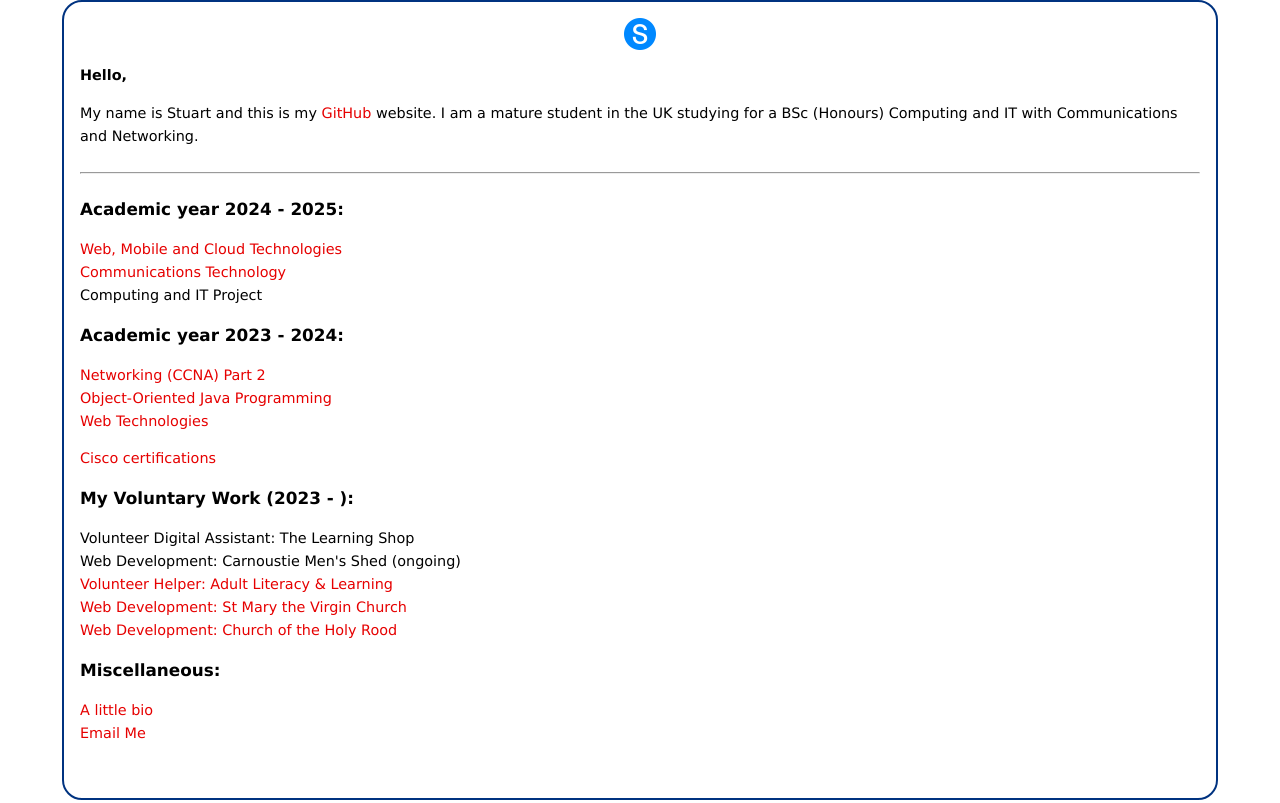
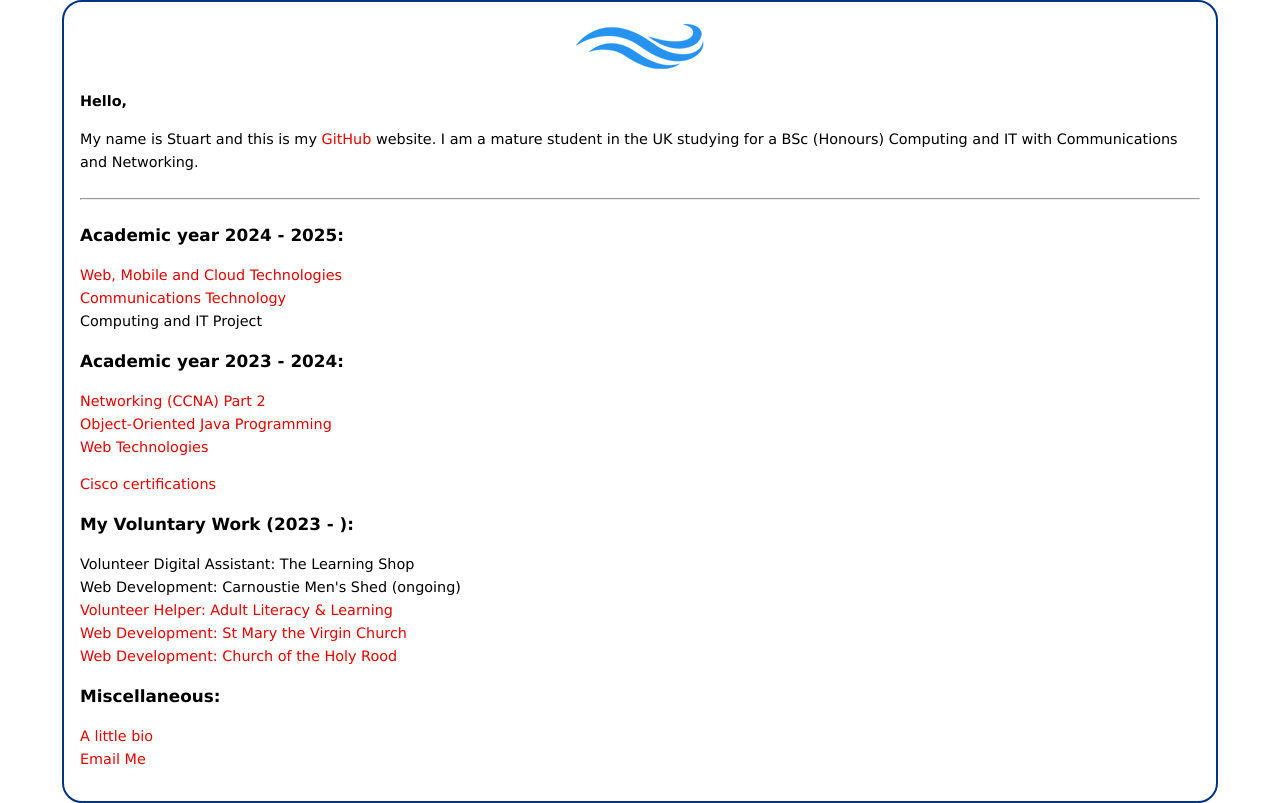
Before and after one commit to stumat1/stumat1.github.io, a plain HTML site: page index.html in a window 1280 px wide. Drawn offline with Linux system fonts and the light colour scheme.

Commit message:
logo update

```diff
--- a/index.html
+++ b/index.html
@@ -13,7 +13,7 @@
 <body>
 
     <div class="general-wrapper">
-        <a href="/"><img class="imgcenter" src="images/favicon_io/favicon-32x32.png" alt="Logo Image"></a>
+        <a href="/"><img class="imgcenter" src="images/Logo-CROPPED140.png" alt="Logo Image"></a>
         <p class="hello">Hello,</p>
         <p>My name is Stuart and this is my <a href="https://github.com/stumat1" target="_blank">GitHub</a> website. I am a
             mature student in the UK studying for a BSc (Honours) Computing and IT with Communications and Networking.</p>
```
